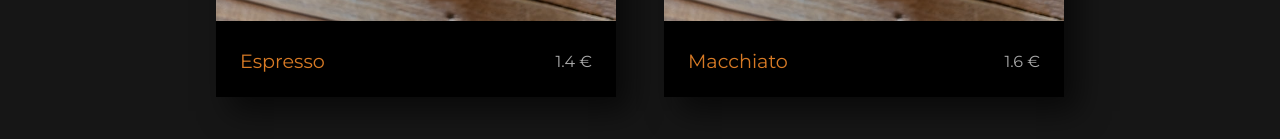
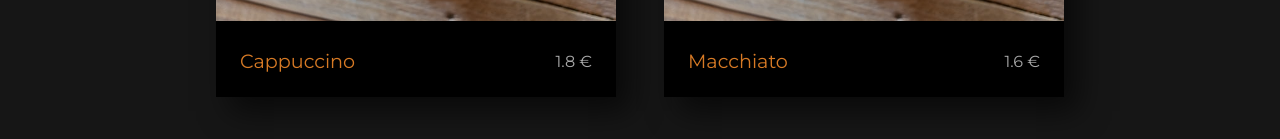
Before and after one commit to vagiakar/menu-landing-page, a React (Create React App) app: page / in a window 1280 px wide. Shown: the part 1426-1565 px from the top of the page. Built offline with nearby package versions, Linux system fonts and the light colour scheme.

Commit message:
change images dynamically

```diff
--- a/src/components/MenuCard.js
+++ b/src/components/MenuCard.js
@@ -1,6 +1,5 @@
 import React from "react";
 import { Link } from "react-router-dom";
-import img from "../images/coffee-item.jpg";
 
 export default function MenuCard({ index, menu = false, drinks }) {
   const itemLink = {
@@ -10,7 +9,11 @@
   return (
     <div className="suggest-card">
       <Link to={itemLink}>
-        <img className="suggest-card-img" src={img} alt="coffee" />
+        <img
+          className="suggest-card-img"
+          src={drinks[index].image}
+          alt="coffee"
+        />
         <div className={`suggest-card-txt ${menu && "menu-card-txt"}`}>
           <p>{drinks[index].name}</p>
           <p className="price">{drinks[index].price} €</p>
--- a/src/drinks.js
+++ b/src/drinks.js
@@ -1,3 +1,6 @@
+import imgCoffee from "./images/coffee-item.jpg";
+import imgDessert from "./images/dessert.jpg";
+import imgNonCoffee from "./images/juice.jpg";
 const drinks = [
   {
     id: 1,
@@ -7,7 +10,7 @@
     price: 1.8,
     description:
       "Lorem ipsum dolor sit amet, consectetur adipisicing elit. Quae, mollitia.",
-    image: "../images/coffee-item.jpg",
+    image: imgCoffee,
   },
   {
     id: 2,
@@ -17,7 +20,7 @@
     price: 1.4,
     description:
       "Lorem ipsum dolor sit amet, consectetur adipisicing elit. Quae, mollitia.",
-    image: "../images/coffee-item.jpg",
+    image: imgCoffee,
   },
   {
     id: 3,
@@ -27,7 +30,7 @@
     price: 1.6,
     description:
       "Lorem ipsum dolor sit amet, consectetur adipisicing elit. Quae, mollitia.",
-    image: "../images/coffee-item.jpg",
+    image: imgCoffee,
   },
   {
     id: 4,
@@ -37,7 +40,7 @@
     price: 1.6,
     description:
       "Lorem ipsum dolor sit amet, consectetur adipisicing elit. Quae, mollitia.",
-    image: "../images/coffee-item.jpg",
+    image: imgCoffee,
   },
   {
     id: 5,
@@ -47,7 +50,7 @@
     price: 1.8,
     description:
       "Lorem ipsum dolor sit amet, consectetur adipisicing elit. Quae, mollitia.",
-    image: "images/coffee-item.jpg",
+    image: imgCoffee,
   },
   {
     id: 6,
@@ -57,7 +60,7 @@
     price: 2.3,
     description:
       "Lorem ipsum dolor sit amet, consectetur adipisicing elit. Quae, mollitia.",
-    image: "images/coffee-item.jpg",
+    image: imgCoffee,
   },
   {
     id: 7,
@@ -67,7 +70,7 @@
     price: 2.0,
     description:
       "Lorem ipsum dolor sit amet, consectetur adipisicing elit. Quae, mollitia.",
-    image: "images/coffee-item.jpg",
+    image: imgCoffee,
   },
   {
     id: 8,
@@ -77,7 +80,7 @@
     price: 1.2,
     description:
       "Lorem ipsum dolor sit amet, consectetur adipisicing elit. Quae, mollitia.",
-    image: "images/coffee-item.jpg",
+    image: imgCoffee,
   },
   {
     id: 9,
@@ -87,7 +90,7 @@
     price: 1.8,
     description:
       "Lorem ipsum dolor sit amet, consectetur adipisicing elit. Quae, mollitia.",
-    image: "images/coffee-item.jpg",
+    image: imgNonCoffee,
   },
   {
     id: 10,
@@ -97,7 +100,7 @@
     price: 1.8,
     description:
       "Lorem ipsum dolor sit amet, consectetur adipisicing elit. Quae, mollitia.",
-    image: "images/coffee-item.jpg",
+    image: imgNonCoffee,
   },
   {
     id: 11,
@@ -107,7 +110,7 @@
     price: 2.3,
     description:
       "Lorem ipsum dolor sit amet, consectetur adipisicing elit. Quae, mollitia.",
-    image: "images/coffee-item.jpg",
+    image: imgNonCoffee,
   },
   {
     id: 12,
@@ -117,7 +120,7 @@
     price: 2.3,
     description:
       "Lorem ipsum dolor sit amet, consectetur adipisicing elit. Quae, mollitia.",
-    image: "images/coffee-item.jpg",
+    image: imgNonCoffee,
   },
   {
     id: 13,
@@ -127,7 +130,7 @@
     price: 2.3,
     description:
       "Lorem ipsum dolor sit amet, consectetur adipisicing elit. Quae, mollitia.",
-    image: "images/coffee-item.jpg",
+    image: imgNonCoffee,
   },
   {
     id: 14,
@@ -137,7 +140,7 @@
     price: 1.5,
     description:
       "Lorem ipsum dolor sit amet, consectetur adipisicing elit. Quae, mollitia.",
-    image: "images/coffee-item.jpg",
+    image: imgDessert,
   },
   {
     id: 15,
@@ -147,7 +150,7 @@
     price: 1.0,
     description:
       "Lorem ipsum dolor sit amet, consectetur adipisicing elit. Quae, mollitia.",
-    image: "images/coffee-item.jpg",
+    image: imgDessert,
   },
   {
     id: 16,
@@ -157,7 +160,7 @@
     price: 2.0,
     description:
       "Lorem ipsum dolor sit amet, consectetur adipisicing elit. Quae, mollitia.",
-    image: "images/coffee-item.jpg",
+    image: imgDessert,
   },
 ];
 export default drinks;
--- a/src/pages/Home.js
+++ b/src/pages/Home.js
@@ -50,7 +50,7 @@
         <div className="container">
           <h2>We suggest</h2>
           <div className="suggest-cards-container">
-            <MenuCard index={findIndex("Espresso")} drinks={drinks} />
+            <MenuCard index={findIndex("Juice")} drinks={drinks} />
             <MenuCard index={findIndex("Macchiato")} drinks={drinks} />
           </div>
         </div>
--- a/src/pages/MenuItem.js
+++ b/src/pages/MenuItem.js
@@ -1,14 +1,14 @@
 import React from "react";
-import img from "../images/coffee-item.jpg";
 
 export default function MenuItem({ match, location }) {
   const { index, drinks } = location.state;
   return (
     <div className="menu-item">
-      <h1>{drinks[index].name}</h1>
-      <p className="price">{drinks[index].price} €</p>
-
-      <img src={img} alt="" />
+      <div>
+        <h1>{drinks[index].name}</h1>
+        <p className="price">{drinks[index].price} €</p>
+      </div>
+      <img src={drinks[index].image} alt="" />
       <p>{drinks[index].description}</p>
     </div>
   );
```
Also changed, not shown: src/images/dessert.jpg (added), src/images/juice.jpg (added).
